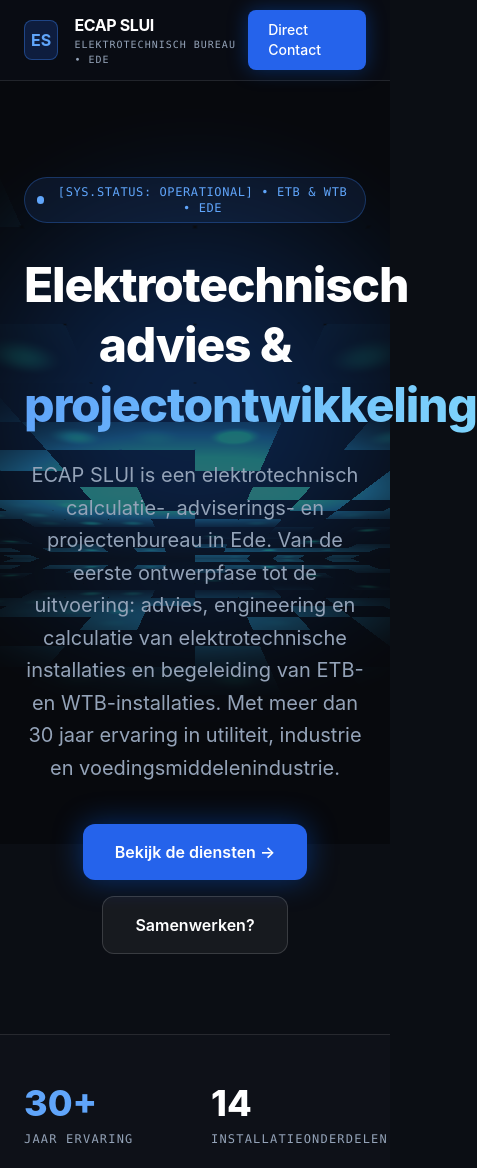
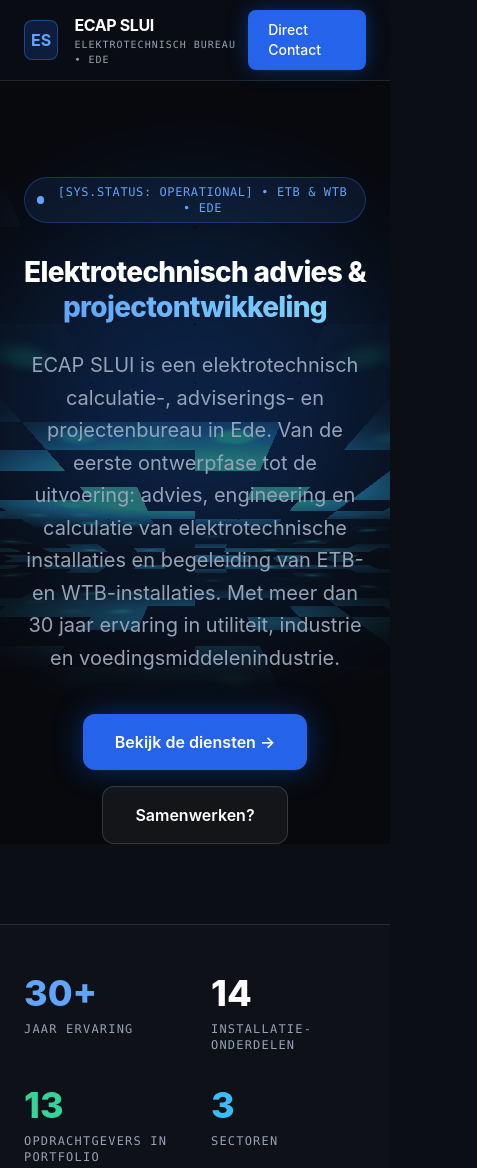
Before and after one commit to BasBartClub/ecap-slui-stitch, a plain HTML site: page index.html in a window 390 px wide. Shown: the top 1168 px of the page, 477 px wide, since content can reach past the window. Drawn offline with nearby package versions, Linux system fonts and the light colour scheme; animation ran at ten frames a second.

Commit message:
Mobiel: lange koppen afbreken, geen horizontale overflow

```diff
--- a/index.html
+++ b/index.html
@@ -58,8 +58,8 @@
 <span class="w-2 h-2 rounded-full bg-blue-400 animate-ping"></span>
         [SYS.STATUS: OPERATIONAL] • ETB &amp; WTB • EDE
       </div>
-<h1 class="text-5xl md:text-7xl font-extrabold tracking-tight text-white max-w-5xl mx-auto leading-tight">
-        Elektrotechnisch advies &amp; <span class="text-transparent bg-clip-text bg-gradient-to-r from-blue-400 to-sky-300">projectontwikkeling</span>
+<h1 class="text-[1.75rem] min-[400px]:text-4xl sm:text-5xl md:text-7xl break-words hyphens-auto font-extrabold tracking-tight text-white max-w-5xl mx-auto leading-tight">
+        Elektrotechnisch advies &amp; <span lang="nl" class="text-transparent bg-clip-text bg-gradient-to-r from-blue-400 to-sky-300">projectontwikkeling</span>
 </h1>
 <p class="mt-6 text-xl text-slate-400 max-w-3xl mx-auto leading-relaxed">
         ECAP SLUI is een elektrotechnisch calculatie-, adviserings- en projectenbureau in Ede. Van de eerste ontwerpfase tot de uitvoering: advies, engineering en calculatie van elektrotechnische installaties en begeleiding van ETB- en WTB-installaties. Met meer dan 30 jaar ervaring in utiliteit, industrie en voedingsmiddelenindustrie.
@@ -82,7 +82,7 @@
 </div>
 <div>
 <div class="text-4xl md:text-5xl font-extrabold text-white">14</div>
-<div class="text-xs font-mono uppercase tracking-widest text-slate-400 mt-2">Installatieonderdelen</div>
+<div class="text-xs font-mono uppercase tracking-widest text-slate-400 mt-2">Installatie&shy;onderdelen</div>
 </div>
 <div>
 <div class="text-4xl md:text-5xl font-extrabold text-emerald-400">13</div>
--- a/tokens.css
+++ b/tokens.css
@@ -40,3 +40,5 @@ body {
   letter-spacing: 0.12em;
   text-transform: uppercase;
 }
+
+h1,h2,h3{overflow-wrap:break-word;hyphens:auto;-webkit-hyphens:auto}
```
